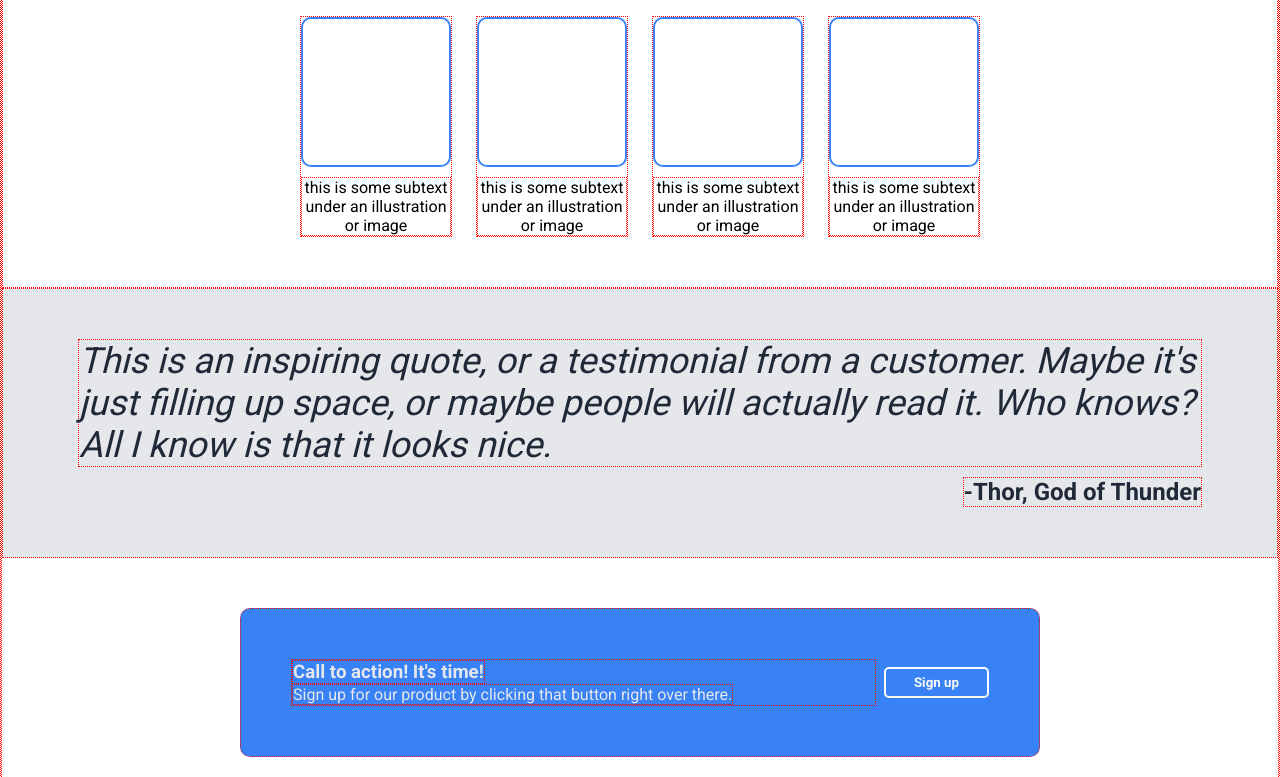
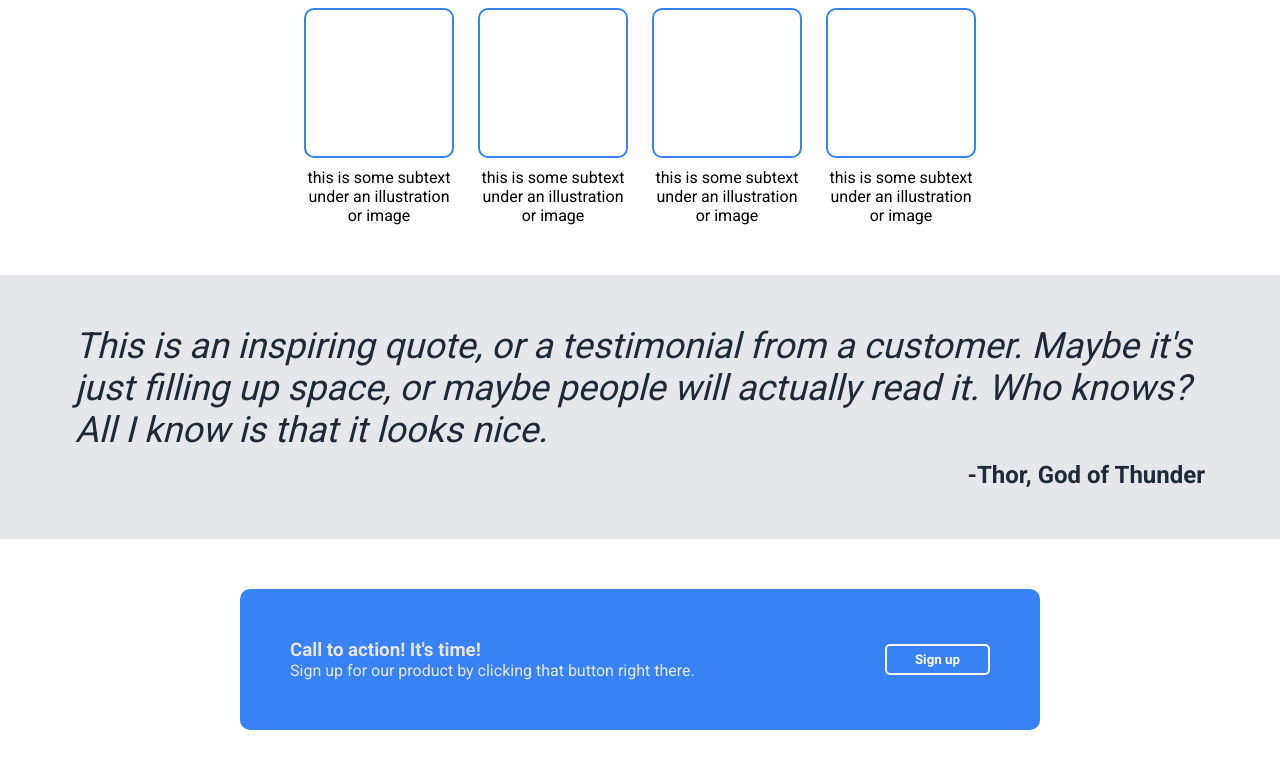
Before and after one commit to caesondaniell/landing-page, a plain HTML site: page index.html in a window 1280 px wide. Shown: the part 752-1529 px from the top of the page. Drawn offline with Linux system fonts and the light colour scheme.

Commit message:
Remove editing borders

```diff
--- a/index.html
+++ b/index.html
@@ -51,7 +51,7 @@
         <div class="content middle third">
             <div class="text">
                 <h3>Call to action! It's time!</h3>
-                <p>Sign up for our product by clicking that button right over there.</p>
+                <p>Sign up for our product by clicking that button right there.</p>
             </div>
             <button class="signup">Sign up</button>
         </div>
--- a/style.css
+++ b/style.css
@@ -7,7 +7,7 @@ html {
 *,
 *::before,
 *::after {
-    border: 1px dotted red;
+    /* border: 1px dotted red; */
     box-sizing: inherit;
     margin: 0;
     padding: 0;
```
